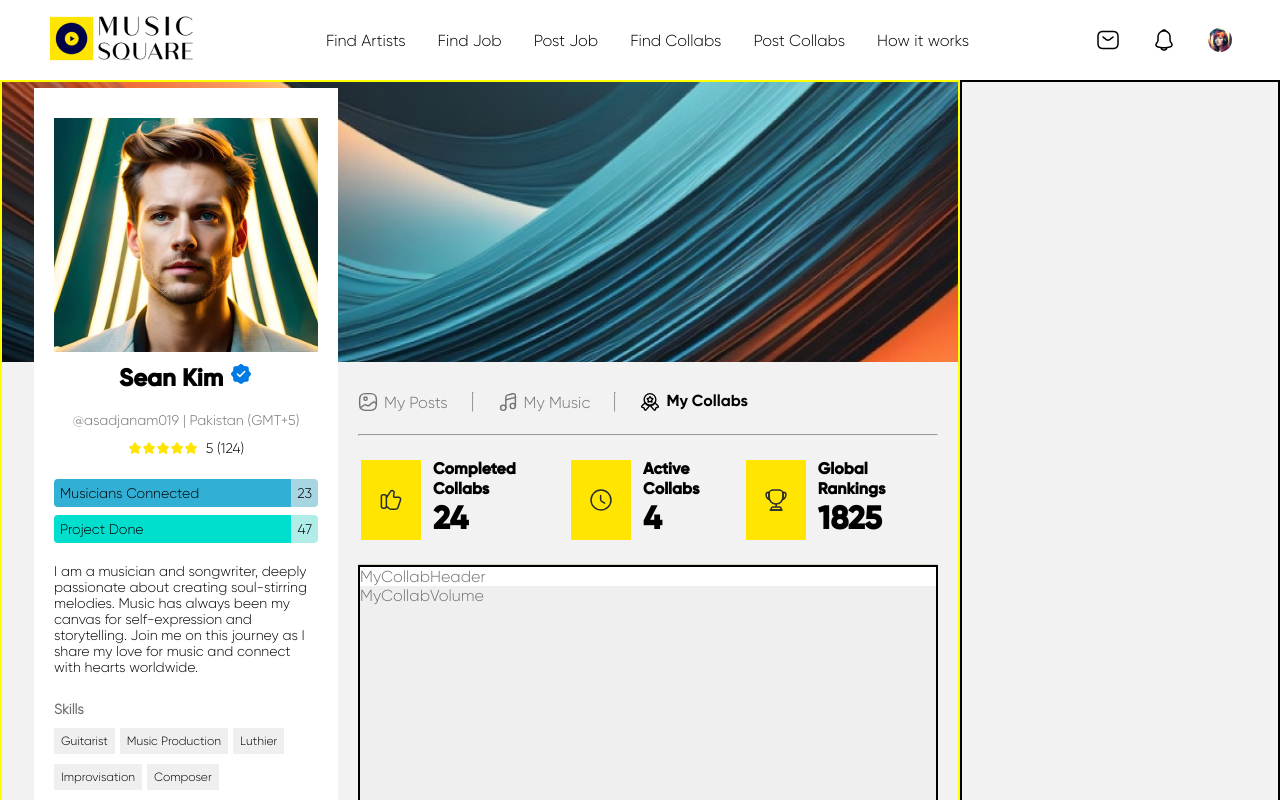
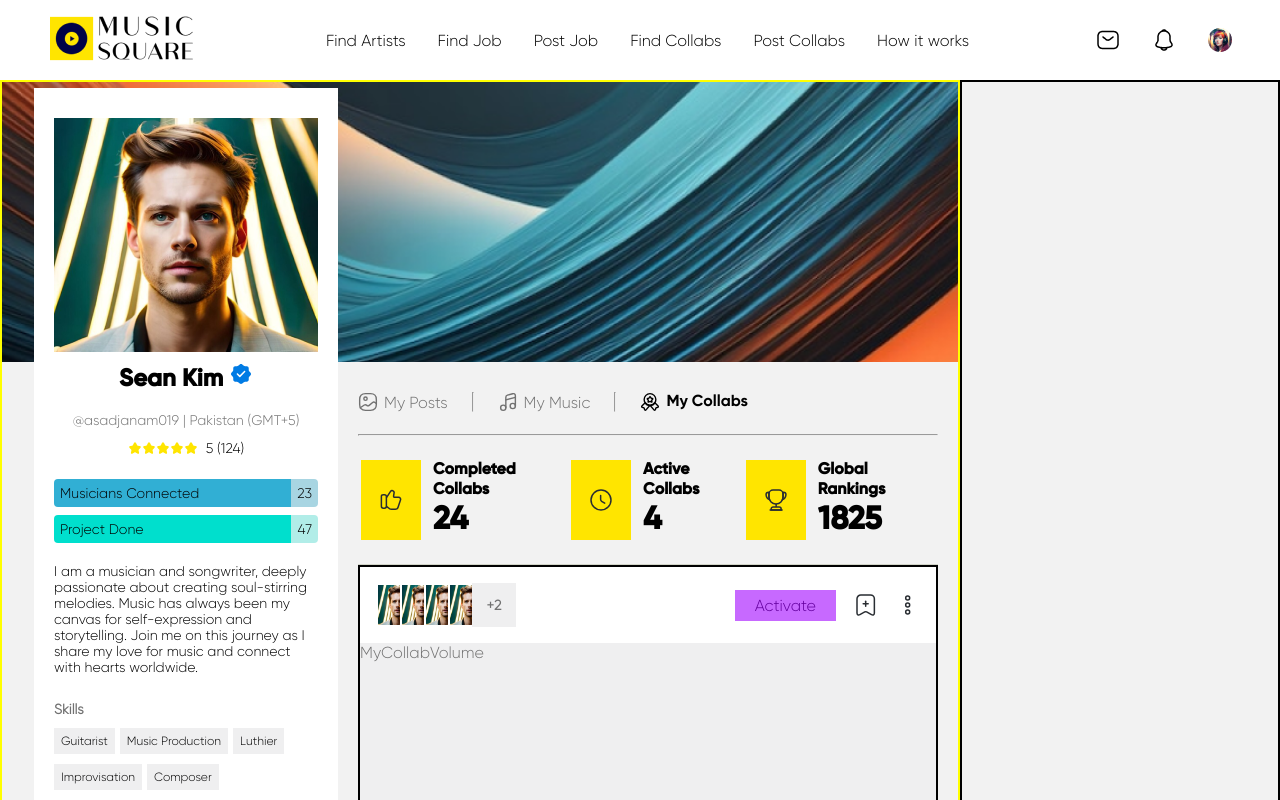
Before and after one commit to M-Abdullah-Bhatti/collabs, a React (Create React App) app: page / in a window 1280 px wide. Both pictures are taken after a click on the element "My Collabs". Shown: the top 800 px of the page. Built offline with nearby package versions, Linux system fonts and the light colour scheme.

Commit message:
Collab section updated

```diff
--- a/src/Components/ProfilePage/ProfileDetails/ProfileSkills/ProfileSkills.css
+++ b/src/Components/ProfilePage/ProfileDetails/ProfileSkills/ProfileSkills.css
@@ -29,11 +29,13 @@
     margin-bottom: 12px;
 }
 
-.skills__button {
+.skills__buttons__container .skills__button {
     display: flex;
     align-items: center;
+    justify-content: center;
     padding: 10px 14px;
-    background: #D2D4C8;
+    background: #FFFFFF;
+    border: 1px solid #ccc;
     font-size: 16px;
     font-weight: 500;
     font-family: "gilroy-light";
--- a/src/Components/ProfilePage/ProfileDetails/ProfileSkills/ProfileSkills.jsx
+++ b/src/Components/ProfilePage/ProfileDetails/ProfileSkills/ProfileSkills.jsx
@@ -15,7 +15,7 @@ const ProfileSkills = () => {
       </div>
 
       <div className="skills__buttons__container">
-        <div className="skills__button" style={{ backgroundColor: "#FFE500" }}>
+        <div className="skills__button" style={{ backgroundColor: "#FFE500", border: 'none', flexGrow: 1, textAlign: 'center' }}>
           Let's Collab
         </div>
         <div className="skills__button">
--- a/src/Components/ProfilePage/ProfileTabs/MyCollabs/MyCollabHeader/MyCollabHeader.css
+++ b/src/Components/ProfilePage/ProfileTabs/MyCollabs/MyCollabHeader/MyCollabHeader.css
@@ -0,0 +1,81 @@
+.mycollab__header__container {
+    display: flex;
+    align-items: center;
+    justify-content: space-between;
+    padding: 16px;
+}
+
+.mycollab__header__container .mycollab__header__left {
+    display: flex;
+    align-items: center;
+}
+
+.header-image {
+    width: 44px;
+    height: 44px;
+    margin-left: -20px;
+    border: 2px solid var(--BG, #FFF);
+}
+
+.header-image:first-child {
+    margin-left: 0;
+}
+
+.image-count {
+    display: flex;
+    align-items: center;
+    justify-content: center;
+    height: 44px;
+    width: 44px;
+    font-size: 14px;
+    font-weight: 600;
+    font-family: 'gilroy-light';
+    margin-left: -20px;
+    color: #717171;
+    background-color: #EFEFF0;
+}
+
+.header-button {
+    border: none;
+    padding: 6px 20px;
+    font-size: 16px;
+    cursor: pointer;
+}
+
+  .header-button:hover {
+    background-color: #0056b3;
+  }
+
+.mycollab__header__container .mycollab__header__icons {
+    display: flex;
+    align-items: center;
+    gap: 18px;
+}
+
+.icon {
+    font-size: 24px;
+    margin-left: 15px;
+    cursor: pointer;
+    color: #000;
+}
+
+@media (max-width: 768px) {
+    .header-image {
+      width: 20px;
+      height: 20px;
+      margin-right: 3px;
+    }
+
+    .image-count {
+      font-size: 14px;
+    }
+
+    .header-button {
+      font-size: 14px;
+    }
+
+    .icon {
+      font-size: 20px;
+      margin-left: 10px;
+    }
+}
--- a/src/Components/ProfilePage/ProfileTabs/MyCollabs/MyCollabHeader/MyCollabHeader.jsx
+++ b/src/Components/ProfilePage/ProfileTabs/MyCollabs/MyCollabHeader/MyCollabHeader.jsx
@@ -1,7 +1,37 @@
 import React from "react";
+import './MyCollabHeader.css'
 
 const MyCollabHeader = () => {
-  return <div>MyCollabHeader</div>;
+
+  const images = ['./profile__pic.png', './profile__pic.png', './profile__pic.png', './profile__pic.png', './profile__pic.png', './profile__pic.png'];
+  const status = 0;
+
+  const calculateImagesLeft = () => {
+    const maxImages = 4;
+    return images.length > maxImages ? images.length - maxImages : '';
+  };
+
+  return <div className="mycollab__header__container">
+  <div className="mycollab__header__left">
+    {images.slice(0, 4).map((image, index) => (
+      <img key={index} src={image} alt="User Profile" className="header-image" />
+    ))}
+    {images.length > 4 && (
+      <span className="image-count">
+        +{calculateImagesLeft()}
+      </span>
+    )}
+  </div>
+  <div className="mycollab__header__icons">
+    <div className="header-button" style={{backgroundColor: status === 0 ? '#C769FF' : '#64FF98', color: status === 0 ? '#64009F' : '#027A00'}}>{status === 0 ? 'Activate' : 'Complete'}</div>
+    <img src="./archive-add.svg" alt="Add" />
+    <svg xmlns="http://www.w3.org/2000/svg" width="24" height="24" viewBox="0 0 24 24" fill="none">
+    <path d="M13.68 5C13.68 3.9 12.78 3 11.68 3C10.58 3 9.67999 3.9 9.67999 5C9.67999 6.1 10.58 7 11.68 7C12.78 7 13.68 6.1 13.68 5Z" stroke="#292D32" stroke-width="1.5"/>
+    <path d="M13.68 19C13.68 17.9 12.78 17 11.68 17C10.58 17 9.67999 17.9 9.67999 19C9.67999 20.1 10.58 21 11.68 21C12.78 21 13.68 20.1 13.68 19Z" stroke="#292D32" stroke-width="1.5"/>
+    <path d="M13.68 12C13.68 10.9 12.78 10 11.68 10C10.58 10 9.67999 10.9 9.67999 12C9.67999 13.1 10.58 14 11.68 14C12.78 14 13.68 13.1 13.68 12Z" stroke="#292D32" stroke-width="1.5"/>
+    </svg>
+  </div>
+</div>;
 };
 
 export default MyCollabHeader;
--- a/src/Components/ProfilePage/ProfileTabs/MyCollabs/MyCollabs.jsx
+++ b/src/Components/ProfilePage/ProfileTabs/MyCollabs/MyCollabs.jsx
@@ -3,6 +3,7 @@ import "./MyCollabs.css";
 import CollabStats from "./CollabStats/CollabStats";
 import MyCollabHeader from "./MyCollabHeader/MyCollabHeader";
 import MyCollabVolume from "./MyCollabVolume/MyCollabVolume";
+import Details from '../../../CollabPage/Details/Details'
 
 const MyCollabs = () => {
   return (
@@ -11,6 +12,7 @@ const MyCollabs = () => {
       <div className="my__collabs__main">
         <MyCollabHeader />
         <MyCollabVolume />
+        <Details />
       </div>
     </div>
   );
```
Also changed, not shown: public/archive-add.svg (added), public/more.png (added).
